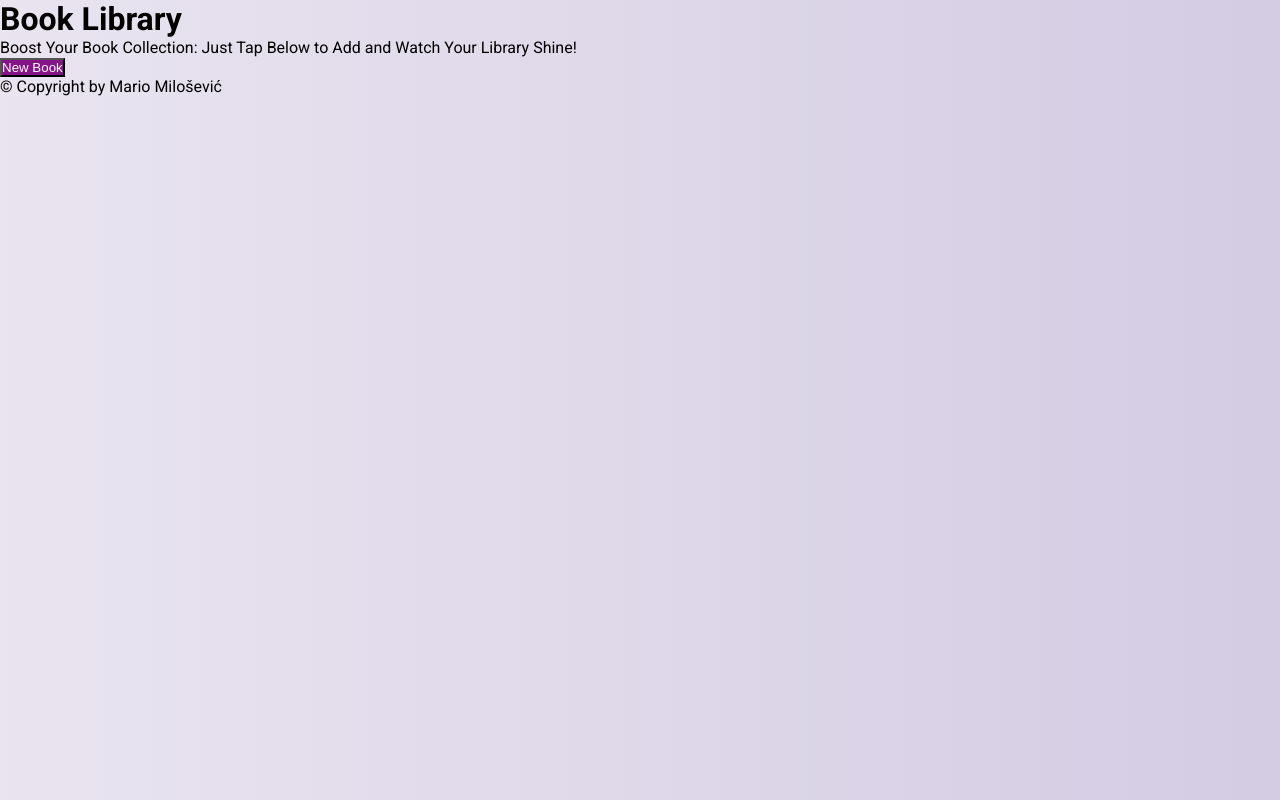
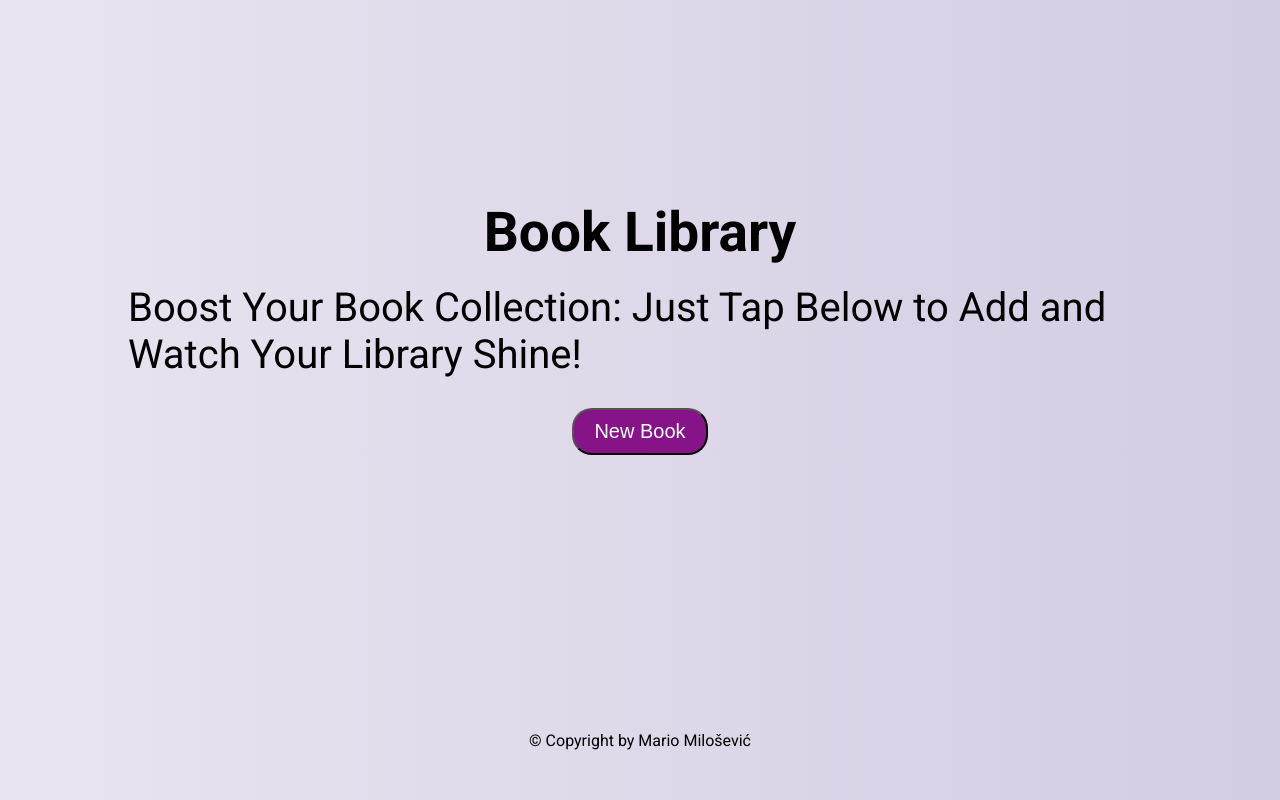
Before and after one commit to MarioMilosevic/Book-library, a website built with Vite: page index.html in a window 1280 px wide. Built offline with nearby package versions, Linux system fonts and the light colour scheme.

Commit message:
Arrange web app placement of items

```diff
--- a/style.css
+++ b/style.css
@@ -8,7 +8,14 @@
   box-sizing: border-box;
 }
 
+html {
+  font-family: "Lato", sans-serif;
+  font-family: "Poppins", sans-serif;
+  font-family: "Roboto", sans-serif;
+  font-size: 62.5%; /* 1 rem = 10px*/
+}
 body {
+  width: 100%;
   background: var(--primary-color); /* fallback for old browsers */
   background: -webkit-linear-gradient(
     to right,
@@ -20,15 +27,60 @@ body {
     #e9e4f0,
     #d3cce3
   ); /* W3C, IE 10+/ Edge, Firefox 16+, Chrome 26+, Opera 12+, Safari 7+ */
+  /* display: flex;
+  justify-content: center;
+  align-items: center; */
 }
 
-html {
-  font-family: "Lato", sans-serif;
-  font-family: "Poppins", sans-serif;
-  font-family: "Roboto", sans-serif;
+#app {
+  width: 100%;
+  display: flex;
+  flex-direction: column;
+  /* height: 100vh; */
+}
+
+.content {
+  /* border: 1px solid black; */
+  margin: 20rem auto 0px;
+  height: 20%;
+  width: 80%;
+  display: flex;
+  flex-direction: column;
+  align-items: center;
+}
+
+.content h1 {
+  font-size: 5.5rem;
+  margin-bottom: 2rem;
+  /* text-align: center; */
+}
+
+.content p {
+  font-size: 4rem;
+  margin-bottom: 3rem;
+  /* text-align: center; */
+}
+
+.content button {
+  padding: 1rem 2rem;
+  border-radius: 2rem;
+  font-size: 2rem;
+  color: #fff;
+  background-color: var(--accent-color);
+  cursor: pointer;
 }
 
 .newBtn {
-  color: #fff;
-  background-color: var(--accent-color);
 }
+
+footer {
+  display: flex;
+  justify-content: center;
+  align-items: center;
+  position: fixed;
+  bottom: 0%;
+  right: 50%;
+  transform: translateX(50%);
+  margin-bottom: 5rem;
+  font-size: 1.6rem;
+}
```
